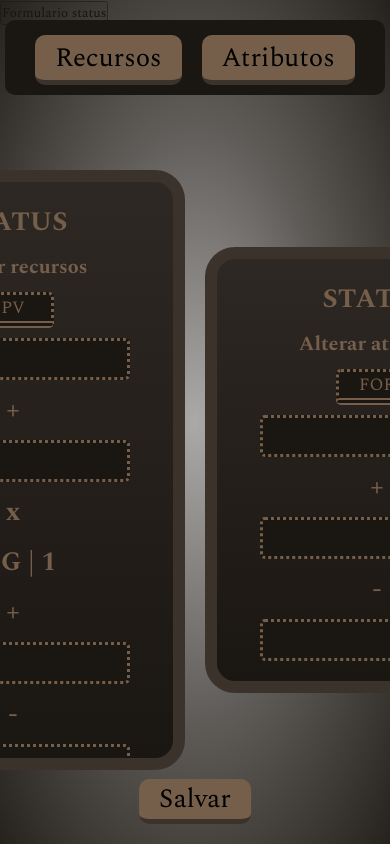
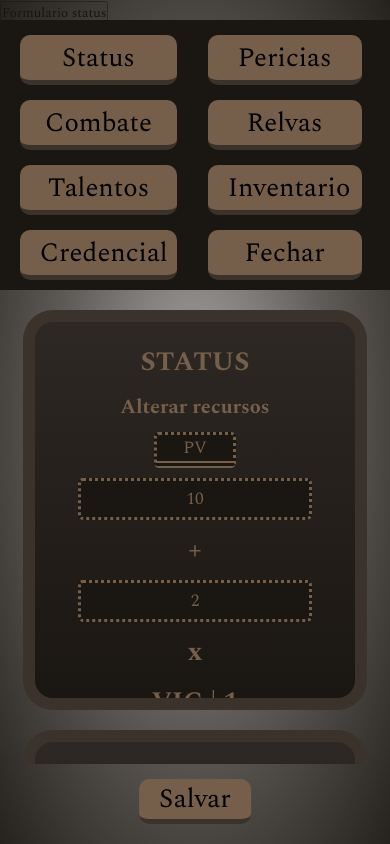
Before and after one commit to MaiwormGB/azoth_rpg, a plain HTML site: page ambiente de teste/menu/menu.html in a window 390 px wide. Both pictures are taken after a click on the button "Formulario status". Drawn offline with nearby package versions, Linux system fonts and the light colour scheme.

Commit message:
REVISÃO DE CALCULOS | 0.5.2

```diff
--- a/ambiente de teste/menu/menu.css
+++ b/ambiente de teste/menu/menu.css
@@ -77,19 +77,21 @@
 #menu_header{
 
     width: fit-content;
-    height: fit-content;
+    height: max-content;
     background-color: #1a1611;
     display: flex;
     justify-content: center;
     gap: var(--menu-gap-1);
     padding: 15px 30px;
     border-radius: 10px;
+    min-height: 0;
 
 }
 
 #menu_header button, #menu_salvar{
 
     height: 100%;
+    max-height: 50px;
     width: fit-content;
     padding: 0 20px;
     border-radius: 10px;
@@ -99,6 +101,13 @@
     border-bottom: 5px solid var(--menu-cor-3);
     background-color: var(--menu-cor-4);
     transition: 0.5 ease;
+    text-align: center;
+
+}
+
+#menu_btn_fechar{
+
+    display: none;
 
 }
 
@@ -124,10 +133,14 @@
 
     flex: 1;
     display: flex;
+    width: 100%;
+    justify-content: center;
     align-items: center;
-    gap: var(--menu-gap-1)
+    gap: var(--menu-gap-1);
+    overflow-x: scroll;
 
 }
+
 
 #menu form{
 
@@ -227,14 +240,55 @@
 
 }
 
+#menu_header{
+
+    display: grid;
+    grid-template-columns: 1fr 1fr 1fr 1fr;
+
 }
 
-@media (max-width: 500px) {
+#menu_header button{
 
-#menu form {
-
-    width: 100%;
+    width: 70%;
 
 }
 
 }
+
+@media (max-width: 650px) {
+
+#menu{
+
+    padding-bottom: 80px;
+
+}
+
+#menu_header{
+
+    grid-template-columns: 1fr 1fr;
+
+}
+
+.menu_inputs{
+
+    padding-bottom: 20px;
+
+}
+
+#menu_main{
+
+    flex-direction: column;
+    overflow-x: hidden;
+    overflow-y: scroll;
+    justify-content: flex-start;
+    align-items: center;
+
+}
+
+#menu_btn_fechar{
+
+    display: block;
+
+}
+
+}
--- a/ambiente de teste/menu/menu.html
+++ b/ambiente de teste/menu/menu.html
@@ -15,8 +15,14 @@
 
         <div id="menu_header">
 
-            <button  data-tipo="recursos">Recursos</button>
-            <button  data-tipo="atributos">Atributos</button>
+            <button  id="menu_btn_status">Status</button>
+            <button  id="menu_btn_pericias">Pericias</button>
+            <button  id="menu_btn_combate">Combate</button>
+            <button  id="menu_btn_relvas">Relvas</button>
+            <button  id="menu_btn_talentos">Talentos</button>
+            <button  id="menu_btn_inventario">Inventario</button>
+            <button  id="menu_btn_credencial">Credencial</button>
+            <button  id="menu_btn_fechar">Fechar</button>
 
         </div>
 
@@ -30,7 +36,7 @@
 
                     <h3>Alterar recursos</h3>
 
-                    <select name="Tipo de recurso" id="menu_recursos_select">
+                    <select name="Tipo de recurso" data-p="recursos" id="menu_recursos_select">
                         <option value="pv">PV</option>
                         <option value="san">SAN</option>
                         <option value="pe">PE</option>
@@ -91,7 +97,7 @@
 
                     <h3>Alterar atributos</h3>
 
-                    <select name="Atributo" id="menu_atributos_select">
+                    <select name="Atributo" id="menu_atributos_select" data-p="atributos">
                         <option value="For">FOR</option>
                         <option value="Agi">AGI</option>
                         <option value="Int">INT</option>
@@ -134,7 +140,9 @@
 
             </form>
 
-            <button id="menu_salvar" onclick="salvar()">Salvar</button>
+
+
+            <button id="menu_salvar" onclick="menu.salvar()">Salvar</button>
 
         </div>
 
--- a/ambiente de teste/menu/menu.js
+++ b/ambiente de teste/menu/menu.js
@@ -9,7 +9,71 @@ const menu = {
 
     },
 
-    preencher: {
+    preencher(){
+
+        const inputs = menu.id.querySelectorAll('input');
+
+        inputs.forEach((input) =>{
+
+            indice = {
+
+                p: input.dataset.p,
+                s: input.dataset.s,
+                t: input.dataset.t,
+                q: input.dataset.q
+
+            }
+
+            objeto = ficha
+
+            if(!indice.t){
+
+                    if(!ficha[indice.p][indice.s] &&
+                        ficha[indice.p][indice.s] !== 0
+                    ){
+
+                        objeto = temporario
+
+                    }
+
+                    input.value = objeto[indice.p][indice.s]
+                    return;
+
+                }
+
+                if(!indice.q){
+
+                    if(!ficha[indice.p][indice.s][indice.t] &&
+                        ficha[indice.p][indice.s][indice.t] !== 0
+                    ){
+
+                        objeto = temporario
+
+                    }
+
+                    input.value = objeto[indice.p][indice.s][indice.t]
+                    return;
+
+                }else{
+
+                    if(!ficha[indice.p][indice.s][indice.t][indice.q] &&
+                        ficha[indice.p][indice.s][indice.t][indice.q] !== 0
+                    ){
+
+                        objeto = temporario
+
+                    }
+
+                    input.value = objeto[indice.p][indice.s][indice.t][indice.q]
+                    return;
+
+                }
+
+        })
+
+    },
+
+    /*preencher: {
 
         recursos(id){
 
@@ -85,6 +149,61 @@ const menu = {
 
         }
 
+    },*/
+
+    alterarInputs(){
+
+        selects = menu.id.querySelectorAll('select');
+
+        selects.forEach((select) => {
+
+            tipo = select.dataset.p;
+            form = select.parentElement;
+            val = select.value;
+            inputs = form.querySelectorAll('input')
+
+            switch (tipo){
+
+                case 'recursos':
+
+                    atributos = {
+
+                        pv: 'Vig',
+                        san: 'Int',
+                        pe: 'Pre'
+
+                    }
+
+                    texto = document.getElementById('menu_recursos_atributo');
+
+                    texto.textContent = `${atributos[val].toUpperCase()} | ${ficha.status.atributos[atributos[val]].fixo}`
+
+                    inputs.forEach((input, indice) => {
+
+                        input.dataset.s = `${val}C`
+
+                        if(indice === 4){
+
+                            input.dataset.s = `${val}E`
+
+                        }
+
+                    })
+                    break;
+
+                case 'atributos':
+
+                    inputs.forEach((input) =>{
+
+                        input.dataset.t = val;
+
+                    })
+
+
+            }
+
+        })
+
     },
 
     configurar(){
@@ -137,95 +256,88 @@ const menu = {
 
     atualizar(){
 
-        const forms = menu.id.querySelectorAll('form')
-        const ativos = []
 
-        forms.forEach(form => {
+        menu.alterarInputs()
+        menu.preencher()
 
-            const estilo = getComputedStyle(form)
+    },
 
-            if (estilo.display === 'none'){
+    salvar(){
 
+        const inputs = menu.id.querySelectorAll('input');
+
+        inputs.forEach((input) =>{
+
+            indice = {
+
+                p: input.dataset.p,
+                s: input.dataset.s,
+                t: input.dataset.t,
+                q: input.dataset.q
+
+            }
+
+            objeto = ficha
+
+            // Checa se o valor é um numero ou não
+            val = Number(input.value) || Number(input.value) === 0?
+                Number(input.value) :
+                input.value;
+
+            if(!val && val !== 0){
+
+                console.log('vazio')
                 return;
 
             }
 
-            ativos.push(form);
+            if(!indice.t){
 
-        });
+                if(!ficha[indice.p][indice.s] &&
+                    ficha[indice.p][indice.s] !== 0
+                ){
 
-        ativos.forEach(form => {
+                    objeto = temporario
 
-            const id = form.id;
+                }
 
-            switch (id){
-
-                // Possui div de inputs
-                case "menu_recursos":
-
-                    menu.preencher.recursos(id)
-
-                    break;
-
-                case "menu_atributos":
-
-                    menu.preencher.atributos(id)
-
-                    break;
-
-            }
-
-        })
-
-
-    },
-
-    relacionar(valor, tipo){
-
-        if(tipo in ficha){
-
-            ficha[tipo] = valor;
-
-        }
-
-        console.log('Não')
-
-    },
-    salvar(){
-
-        const forms = menu.id.querySelectorAll('form')
-
-        forms.forEach(form => {
-
-            const estilo = getComputedStyle(form)
-
-            if (estilo.display === 'none'){
-
+                objeto[indice.p][indice.s] = val
                 return;
 
             }
 
-            const valores = [];
-            const tipos = [];
+            if(!indice.q){
 
-            const inputs = form.querySelectorAll('input')
+                if(!ficha[indice.p][indice.s][indice.t] &&
+                    ficha[indice.p][indice.s][indice.t] !== 0
+                ){
 
-            console.log(inputs)
+                    objeto = temporario
 
-            inputs.forEach(input => {
+                }
 
-                const valor = input.value
-                const tipo = input.dataset.tipo
+                objeto[indice.p][indice.s][indice.t] = val
+                return;
 
-                menu.relacionar(valor, tipo)
+            }else{
 
-            })
+                if(!ficha[indice.p][indice.s][indice.t][indice.q] &&
+                    ficha[indice.p][indice.s][indice.t][indice.q] !== 0
+                ){
 
-            console.log(valores, tipos)
+                    objeto = temporario
+
+                }
+
+                objeto[indice.p][indice.s][indice.t][indice.q] = val
+                return;
+
+            }
 
 
+        })
 
-        });
+        alert('SUCESSO:: FICHA SALVA!')
 
     }
 
--- a/ambiente de teste/menu/teste.js
+++ b/ambiente de teste/menu/teste.js
@@ -1,8 +1,6 @@
-function salvar(){
+function preencher(){
 
-    const menu = document.getElementById('menu');
-
-    const inputs = menu.querySelectorAll('input');
+    const inputs = menu.id.querySelectorAll('input');
 
     inputs.forEach((input) =>{
 
@@ -17,20 +15,6 @@ function salvar(){
 
         objeto = ficha
 
-        // Checa se o valor é um numero ou não
-        val = Number(input.value) && Number(input.value !== 0)?
-            Number(input.value) :
-            input.value;
-
-        if(!val){
-
-            console.log('vazio')
-            return;
-
-        }
-
-        console.log(val)
-
         if(!indice.t){
 
                 if(!ficha[indice.p][indice.s] &&
@@ -41,8 +25,7 @@ function salvar(){
 
                 }
 
-            objeto[indice.p][indice.s] = val
-            console.log(objeto.status)
+                input.value = objeto[indice.p][indice.s]
                 return;
 
             }
@@ -57,12 +40,7 @@ function salvar(){
 
                 }
 
-            console.log(indice)
-
-            objeto[indice.p][indice.s][indice.t] = val
-
-
-            console.log(objeto.status)
+                input.value = objeto[indice.p][indice.s][indice.t]
                 return;
 
             }else{
@@ -75,14 +53,11 @@ function salvar(){
 
                 }
 
-            objeto[indice.p][indice.s][indice.t][indice.q] = val
-            console.log(objeto.status)
+                input.value = objeto[indice.p][indice.s][indice.t][indice.q]
                 return;
 
             }
 
-
     })
 
-
 }
```
Also changed, not shown: 1 other file. Lines whose indentation alone changed are shown as unchanged.
